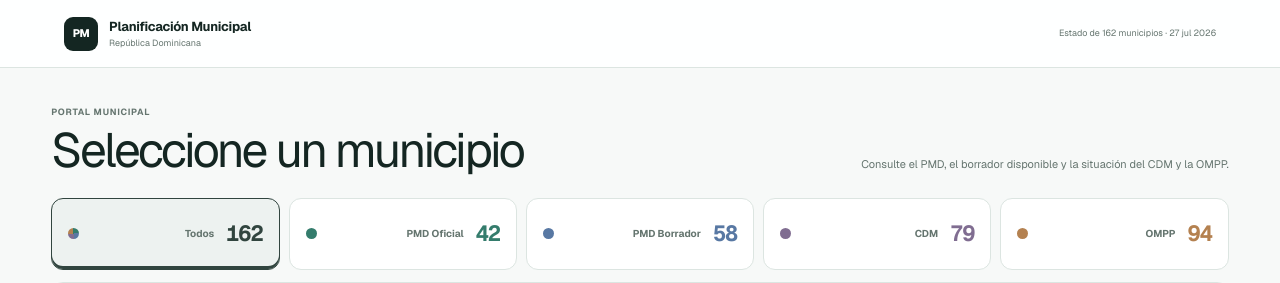
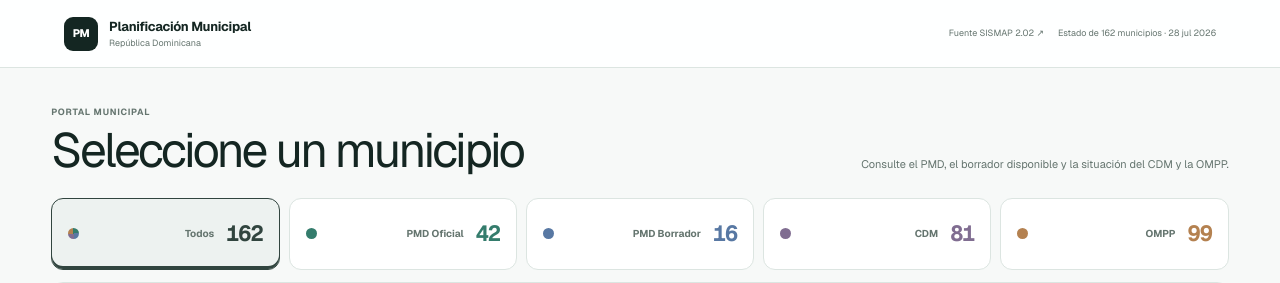
Before and after one commit to mnakagaw/portal-planificacion-municipal, a Next.js app: page / in a window 1280 px wide. Shown: the top 283 px of the page. Built offline with nearby package versions, Linux system fonts and the light colour scheme; no server answers.

Commit message:
Clarify PMD counts and prerequisite status

```diff
--- a/app/PortalApp.tsx
+++ b/app/PortalApp.tsx
@@ -6,6 +6,9 @@ import municipalitiesData from "./data/municipios.json";
 type Level = "complete" | "progress" | "warning" | "none" | "unknown";
 type MapLayer = "all" | "pmdOfficial" | "pmdDraft" | "cdm" | "ompp";
 type StatusLayer = Exclude<MapLayer, "all">;
+
+const SISMAP_PMD_URL =
+  "https://www.sismap.gob.do/municipal/ranking/listaevidenciasorganismos/16?catchall=2.02-Plan-de-De&tipoId=17";
 
 type Municipality = {
   id: number;
@@ -173,6 +176,12 @@ function territoryKey(municipality: string, province: string) {
   return `${canonicalMunicipality(municipality)}|${canonicalProvince(province)}`;
 }
 
+function hasFormalPmd(item: Municipality) {
+  return (
+    item.pmd.hasOfficialEvidence || item.pmd.has7_12 || item.pmd.hasDraft
+  );
+}
+
 function hasLayerStatus(item: Municipality, layer: MapLayer) {
   switch (layer) {
     case "all":
@@ -184,9 +193,27 @@ function hasLayerStatus(item: Municipality, layer: MapLayer) {
         item.pmd.hasOfficialEvidence || item.pmd.has7_12 || item.pmd.hasDraft
       );
     case "cdm":
-      return item.pmd.hasOfficialEvidence || item.cdm.level === "complete";
+      return hasFormalPmd(item) || item.cdm.level === "complete";
     case "ompp":
-      return item.pmd.hasOfficialEvidence || item.ompp.level === "complete";
+      return hasFormalPmd(item) || item.ompp.level === "complete";
+  }
+}
+
+function matchesLayer(item: Municipality, layer: MapLayer) {
+  switch (layer) {
+    case "all":
+      return true;
+    case "pmdOfficial":
+      return item.pmd.hasOfficialEvidence;
+    case "pmdDraft":
+      return (
+        !item.pmd.hasOfficialEvidence &&
+        (item.pmd.has7_12 || item.pmd.hasDraft)
+      );
+    case "cdm":
+      return hasLayerStatus(item, "cdm");
+    case "ompp":
+      return hasLayerStatus(item, "ompp");
   }
 }
 
@@ -282,11 +309,14 @@ function StatusItem({
 }) {
   const active = hasLayerStatus(item, layer);
   const meta = layerMeta[layer];
-  const inheritedFromOfficial =
-    item.pmd.hasOfficialEvidence &&
-    ((layer === "pmdDraft" && !item.pmd.has7_12 && !item.pmd.hasDraft) ||
-      (layer === "cdm" && item.cdm.level !== "complete") ||
-      (layer === "ompp" && item.ompp.level !== "complete"));
+  const inheritedFromPmd =
+    (item.pmd.hasOfficialEvidence &&
+      layer === "pmdDraft" &&
+      !item.pmd.has7_12 &&
+      !item.pmd.hasDraft) ||
+    (hasFormalPmd(item) &&
+      ((layer === "cdm" && item.cdm.level !== "complete") ||
+        (layer === "ompp" && item.ompp.level !== "complete")));
   return (
     <div
       className={`municipal-status ${active ? "is-active" : ""}`}
@@ -304,8 +334,10 @@ function StatusItem({
         <strong>{meta.shortLabel}</strong>
         <small>
           {active
-            ? inheritedFromOfficial
-              ? "Incluido en PMD oficial"
+            ? inheritedFromPmd
+              ? layer === "pmdDraft"
+                ? "Incluido en PMD oficial"
+                : "Requisito del PMD · evidencia por verificar"
               : layer === "cdm"
                 ? item.cdm.label
                 : layer === "ompp"
@@ -425,7 +457,7 @@ export function PortalApp() {
       Object.fromEntries(
         (Object.keys(layerMeta) as MapLayer[]).map((layer) => [
           layer,
-          municipalities.filter((item) => hasLayerStatus(item, layer)).length,
+          municipalities.filter((item) => matchesLayer(item, layer)).length,
         ]),
       ) as Record<MapLayer, number>,
     [],
@@ -453,7 +485,12 @@ export function PortalApp() {
             <small>República Dominicana</small>
           </span>
         </div>
-        <p>Estado de 162 municipios · 27 jul 2026</p>
+        <div className="header-meta">
+          <a href={SISMAP_PMD_URL} target="_blank" rel="noreferrer">
+            Fuente SISMAP 2.02 ↗
+          </a>
+          <span>Estado de 162 municipios · 28 jul 2026</span>
+        </div>
       </header>
 
       <section className="page-heading">
@@ -600,7 +637,7 @@ export function PortalApp() {
                   {mapShapes.map((shape) => {
                     const item = municipalityLookup.get(shape.municipalityKey);
                     const included = item ? filteredIds.has(item.id) : false;
-                    const active = item ? hasLayerStatus(item, activeLayer) : false;
+                    const active = item ? matchesLayer(item, activeLayer) : false;
                     const isSelected = item?.id === selected?.id;
                     const overview = item ? overviewLayer(item) : null;
                     const fill = !included
@@ -634,7 +671,7 @@ export function PortalApp() {
                             ? `${item.municipio}, ${
                                 activeLayer === "all"
                                   ? overviewLabel(item)
-                                  : hasLayerStatus(item, activeLayer)
+                                  : matchesLayer(item, activeLayer)
                                     ? activeMeta.label
                                     : "no confirmado"
                               }`
@@ -646,7 +683,7 @@ export function PortalApp() {
                             ? `${item.municipio} · ${
                                 activeLayer === "all"
                                   ? overviewLabel(item)
-                                  : hasLayerStatus(item, activeLayer)
+                                  : matchesLayer(item, activeLayer)
                                     ? activeMeta.label
                                     : "No confirmado"
                               }`
@@ -666,7 +703,7 @@ export function PortalApp() {
                 <span>
                   {activeLayer === "all"
                     ? overviewLabel(displayMunicipality)
-                    : hasLayerStatus(displayMunicipality, activeLayer)
+                    : matchesLayer(displayMunicipality, activeLayer)
                       ? activeMeta.label
                       : "No confirmado"}
                 </span>
--- a/app/globals.css
+++ b/app/globals.css
@@ -81,10 +81,30 @@ select,
 }
 
 .brand small,
-.app-header p {
+.header-meta {
   color: var(--muted);
   font-size: 9px;
   margin: 0;
+}
+
+.header-meta {
+  align-items: center;
+  display: flex;
+  gap: 14px;
+}
+
+.header-meta a {
+  color: var(--muted);
+  text-decoration-color: transparent;
+  text-underline-offset: 3px;
+  transition:
+    color 140ms ease,
+    text-decoration-color 140ms ease;
+}
+
+.header-meta a:hover {
+  color: var(--ink);
+  text-decoration-color: currentColor;
 }
 
 .page-heading,
@@ -695,7 +715,7 @@ footer p {
     padding: 0 16px;
   }
 
-  .app-header p {
+  .header-meta span {
     display: none;
   }
 
```
Also changed, not shown: app/data/municipios.json, 1 other file (tests, documents, lock files or other folders).
